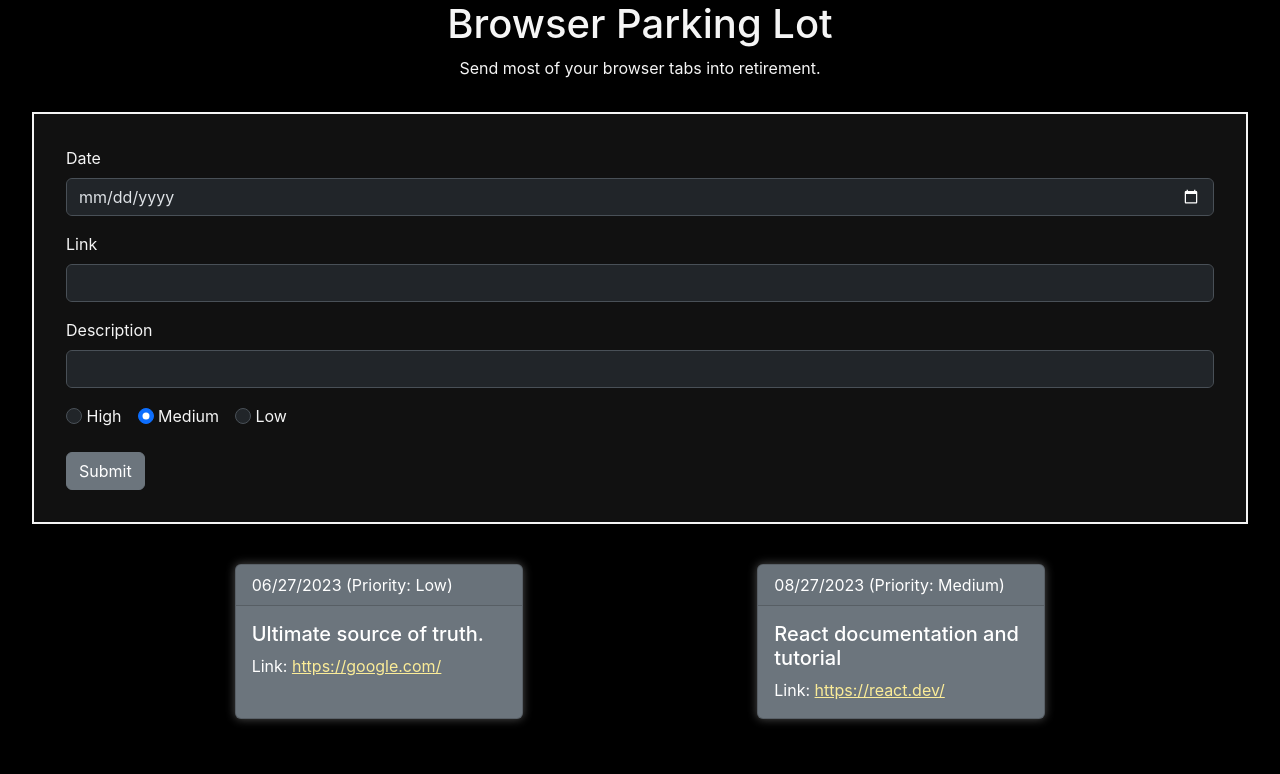
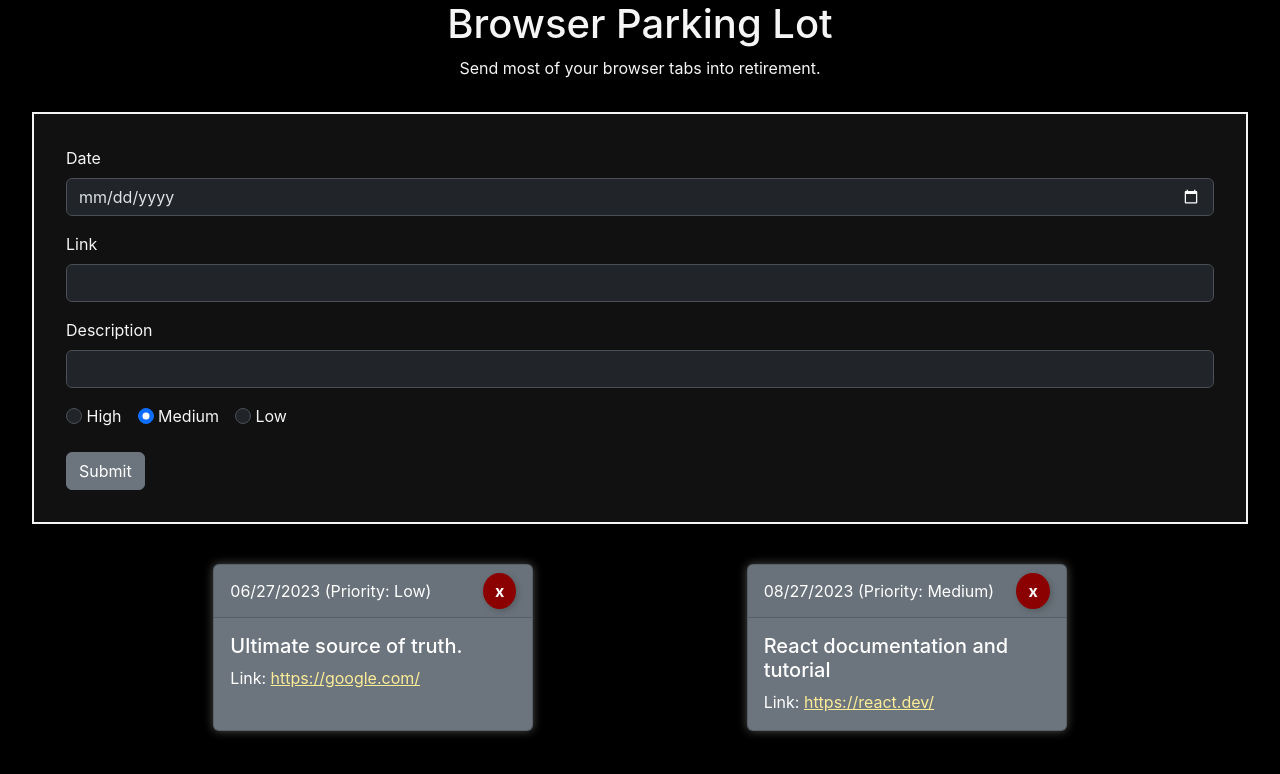
Before and after one commit to zsolt-nagy/2024-feb-react-browser-parking-lot, a React (Create React App) app: page / in a window 1280 px wide. Shown: the top 774 px of the page. Built offline with nearby package versions, Linux system fonts and the light colour scheme.

Commit message:
delete feature

```diff
--- a/src/App.js
+++ b/src/App.js
@@ -35,6 +35,12 @@ function App() {
         ]);
     }
 
+    function deleteItem(idToDelete) {
+        setParkingLotItems((oldItems) =>
+            oldItems.filter((item) => item.id !== idToDelete)
+        );
+    }
+
     return (
         <div className="App">
             <header>
@@ -43,7 +49,10 @@ function App() {
             </header>
             <main>
                 <ParkingLotForm addItem={addItem} />
-                <ParkingLotList parkingLotItems={parkingLotItems} />
+                <ParkingLotList
+                    parkingLotItems={parkingLotItems}
+                    deleteItem={deleteItem}
+                />
             </main>
         </div>
     );
--- a/src/Components/ParkingLotList/ParkingLot.css
+++ b/src/Components/ParkingLotList/ParkingLot.css
@@ -5,7 +5,7 @@
 }
 
 .parking-lot-item-container {
-    width: 18rem;
+    width: 20rem;
     box-shadow: 0 0 10px rgba(155, 155, 155, 0.5);
     text-align: left;
 }
@@ -17,3 +17,16 @@
 .parking-lot-item-anchor:visited {
     color: rgb(125, 224, 152);
 }
+
+.card-header {
+    display: flex;
+    justify-content: space-between;
+    align-items: center;
+}
+
+.delete-button {
+    background-color: darkred;
+    border: none;
+    box-shadow: 2px 2px 6px rgba(0, 0, 0, 0.2);
+    border-radius: 50%;
+}
--- a/src/Components/ParkingLotList/ParkingLotItem.jsx
+++ b/src/Components/ParkingLotList/ParkingLotItem.jsx
@@ -1,14 +1,29 @@
 import React from 'react';
-import { Card, CardHeader, CardBody, CardTitle, CardText } from 'reactstrap';
+import { Card, CardHeader, CardBody, CardTitle, CardText, Button } from 'reactstrap';
 
-export default function ParkingLotItem({id, date, priority, link, description}) {
+export default function ParkingLotItem({
+    id,
+    date,
+    priority,
+    link,
+    description,
+    deleteItem
+}) {
 
-
+    function handleDelete() {
+        deleteItem(id);
+    }
 
     return (
         <Card className="my-2 parking-lot-item-container" color="secondary" inverse>
-            <CardHeader>
+            <CardHeader className="card-header">
                 { date } (Priority: { priority })
+                <Button
+                    color="danger"
+                    className="delete-button"
+                    onClick={handleDelete}>
+                    <strong>x</strong>
+                </Button>
             </CardHeader>
             <CardBody>
                 <CardTitle tag="h5">
--- a/src/Components/ParkingLotList/ParkingLotList.jsx
+++ b/src/Components/ParkingLotList/ParkingLotList.jsx
@@ -3,10 +3,10 @@ import ParkingLotItem from './ParkingLotItem';
 
 import './ParkingLot.css';
 
-export default function ParkingLotList({ parkingLotItems }) {
+export default function ParkingLotList({ parkingLotItems, deleteItem }) {
 
     const ParkingLotItemsJsx = parkingLotItems.map( item =>
-        <ParkingLotItem key={item.id} {...item} />
+        <ParkingLotItem key={item.id} {...item} deleteItem={deleteItem} />
     );
 
     return (
```
